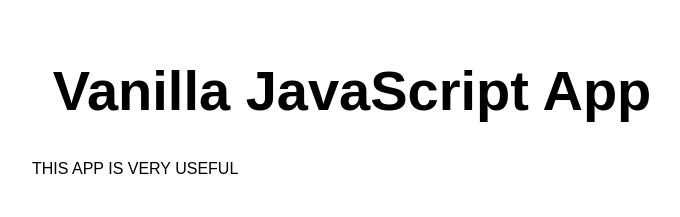
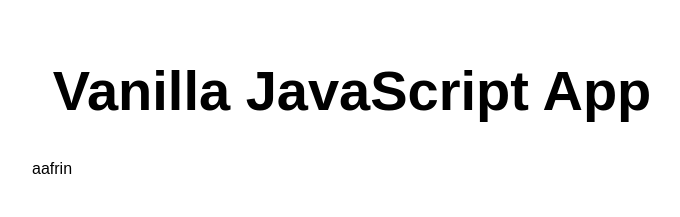
Before and after one commit to AAFRINFATHIMA/aafrinF, a website: page src/index.html in a window 1280 px wide. Shown: the whole page, without its empty margins (288-968 px from the left). Drawn offline with Linux system fonts and the light colour scheme.

Commit message:
index.html
added name

```diff
--- a/src/index.html
+++ b/src/index.html
@@ -11,7 +11,7 @@
 <body>
   <main>
     <h1>Vanilla JavaScript App</h1>
-    <p>THIS APP IS VERY USEFUL</p>
+    <p>aafrin</p>
   </main>
 </body>
 
```
